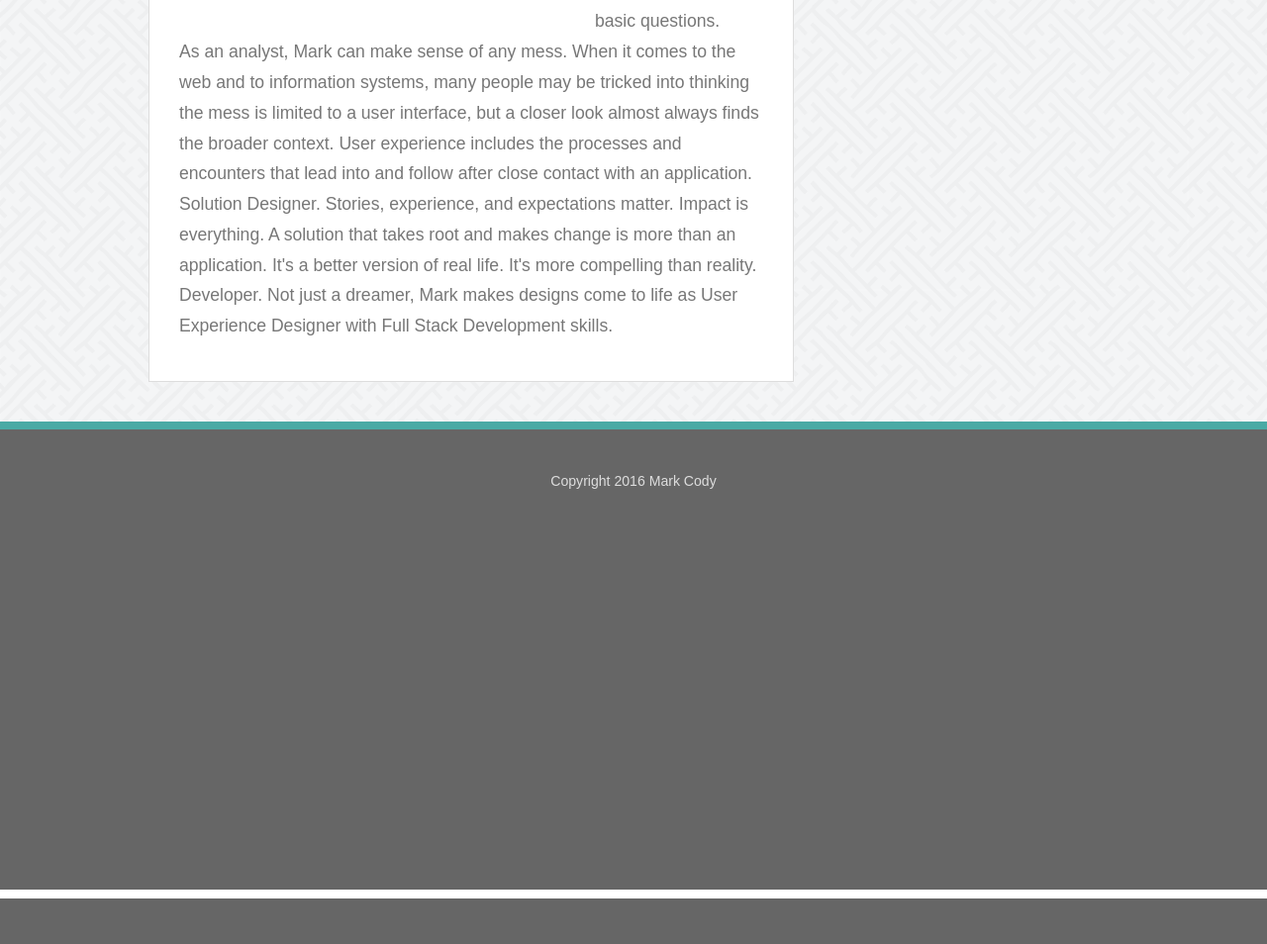
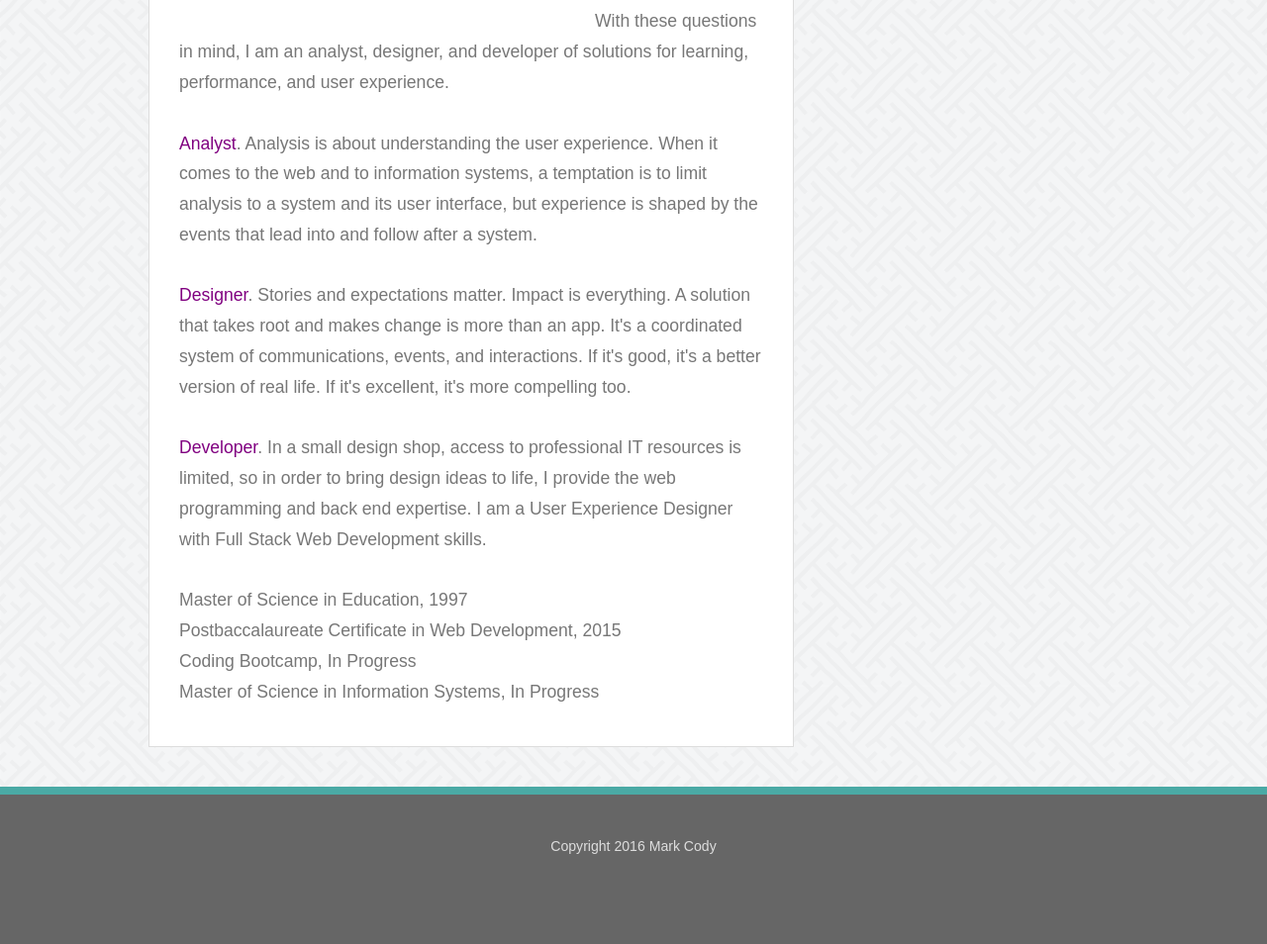
Before and after one commit to markacody/Basic-Portfolio, a PHP site: page / in a window 1280 px wide. Shown: the part 627-1581 px from the top of the page at 99% size. Before the commit the page ends 1535 px from the top, so only its background shows below. Run offline with PHP 8.4, Linux system fonts and the light colour scheme.

Commit message:
better bio

```diff
--- a/assets/css/style.css
+++ b/assets/css/style.css
@@ -217,3 +217,6 @@ button {
 	font-size: 1em;
 	border: none;
 }
+.pop {
+	color: purple;
+}
--- a/index.html
+++ b/index.html
@@ -27,15 +27,20 @@
 				<h2>About Me</h2>
 				<hr>
 				<img src="assets/images/selfportrait.jpg" alt="Self Portrait">
-				<p>Two questions get Mark up in the morning. "Why does this have to be so hard?"" And "Can't this be  more fun?"</p>
-				<p>Mark's career is about finding answers. They are, after all, life's most basic questions. </p>
-				<p>As an analyst, Mark can make sense of any mess. When it comes to the web and to information systems, many people may be tricked into thinking the mess is limited to a user interface, but a closer look almost always finds the broader context. User experience includes the processes and encounters that lead into and follow after close contact with an application.
-				</p>
-				<p>Solution Designer. Stories, experience, and expectations matter. Impact is everything. A solution that takes root and makes change is more than an application. It's a better version of real life. It's more compelling than reality.
-				</p>
+				<p>As a career educator, two questions summarize almost all that I do. <br><span class="pop">"How can this be easier?"</span> <br> <span class="pop">"How can this be fun?"</span></p><br><br>
+				<p>With these questions in mind, I am an analyst, designer, and developer of solutions for learning, performance, and user experience.</p><br>
+				<p><strong class="pop">Analyst</strong>. Analysis is about understanding the user experience. When it comes to the web and to information systems, a temptation is to limit analysis to a system and its user interface, but  experience is shaped by the events that lead into and follow after a system.
+				</p> <br>
+				<p><strong class="pop">Designer</strong>. Stories and expectations matter. Impact is everything. A solution that takes root and makes change is more than an app. It's a coordinated system of communications, events, and interactions. If it's good, it's a better version of real life. If it's excellent, it's more compelling too.
+				</p> <br>
 				<p>
-				Developer. Not just a dreamer, Mark makes designs come to life as User Experience Designer with Full Stack Development skills.
-				</p>
+				<strong class="pop">Developer</strong>. In a small design shop, access to professional IT resources is limited, so in order to bring design ideas to life, I provide the web programming and back end expertise. I am a User Experience Designer with Full Stack Web Development skills. </p> <br>
+				<ul>
+					<li>Master of Science in Education, 1997</li>
+					<li>Postbaccalaureate Certificate in Web Development, 2015</li>
+					<li>Coding Bootcamp, In Progress</li>
+					<li>Master of Science in Information Systems, In Progress</li>
+				</ul>
 			</article>
 		</section>
 		<aside>
```
